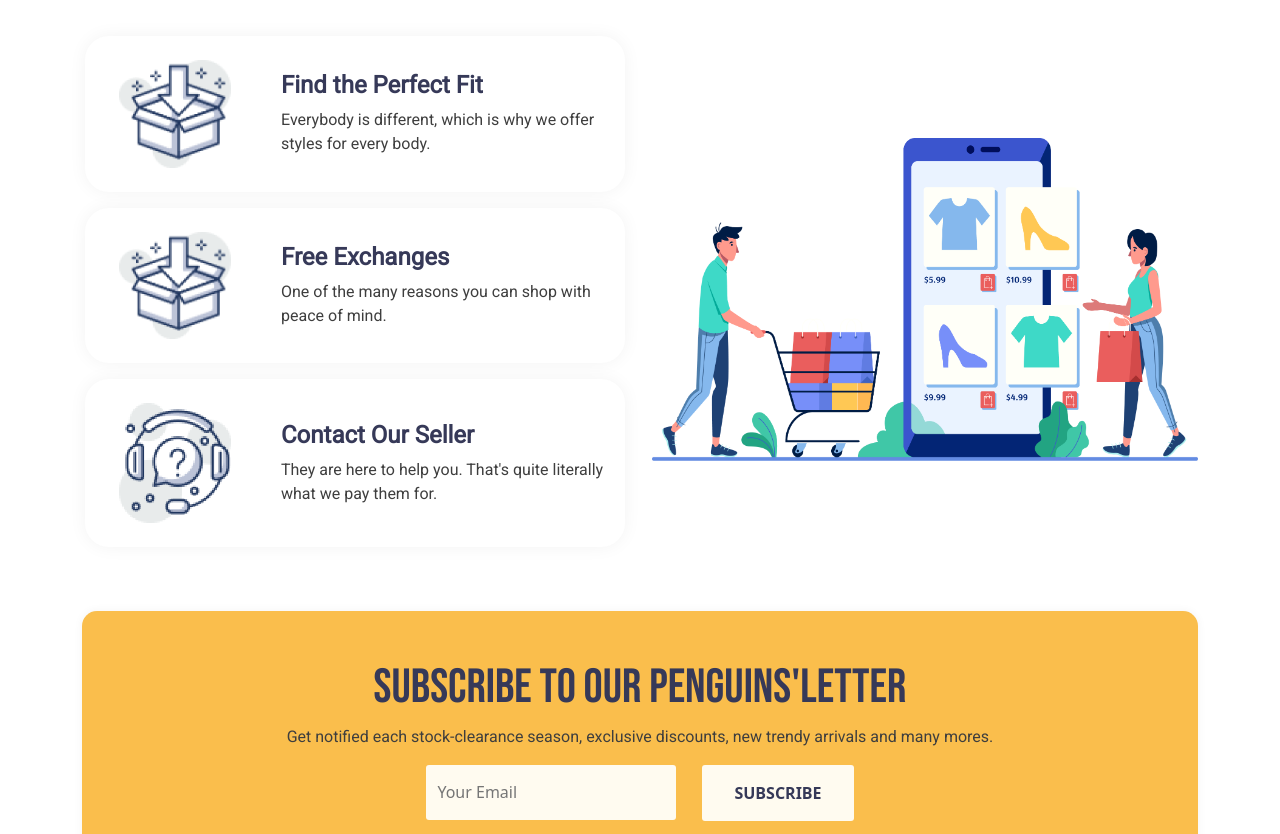
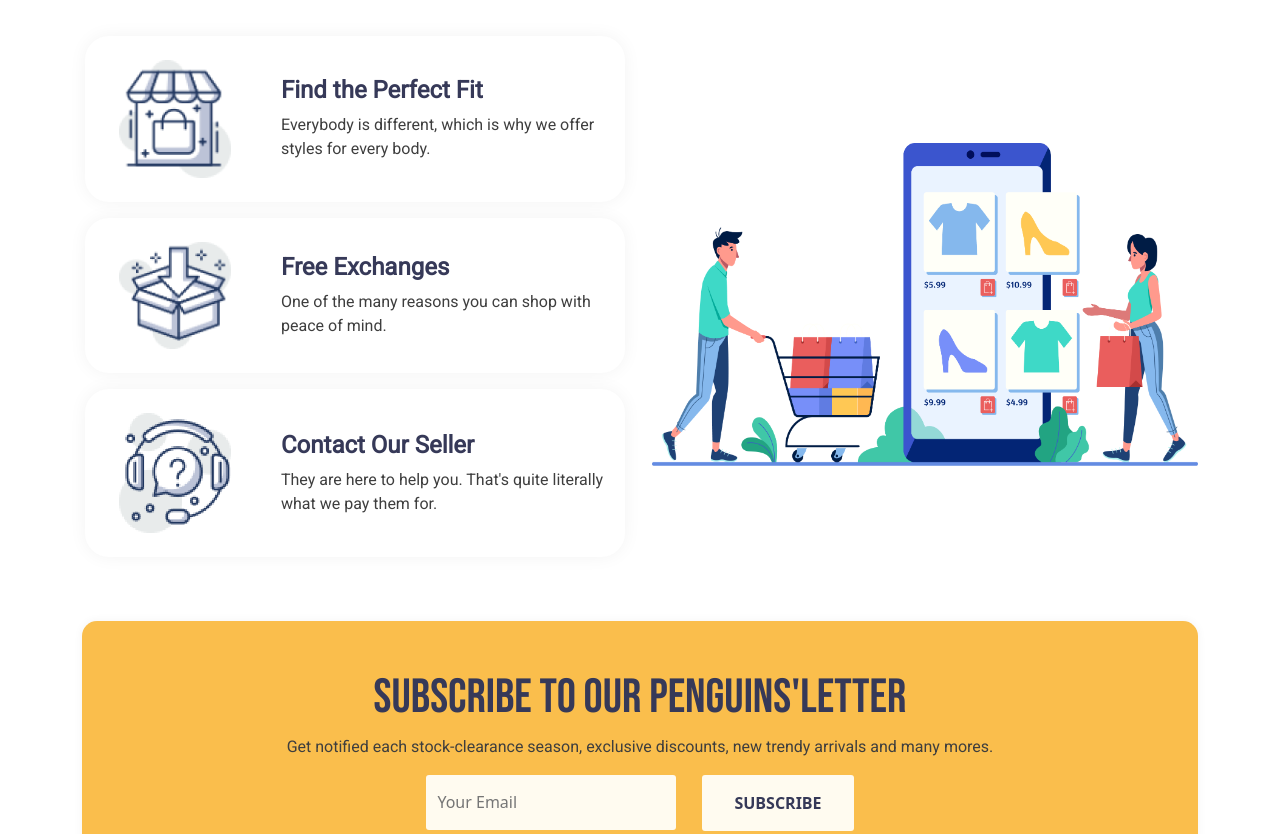
Before and after one commit to SrejonKhan/responsive-landing-page, a plain HTML site: page index.html in a window 1280 px wide. Shown: the part 2042-2876 px from the top of the page. Drawn offline with nearby package versions, Linux system fonts and the light colour scheme.

Commit message:
card thumbnail fixed

```diff
--- a/index.html
+++ b/index.html
@@ -286,7 +286,7 @@
                       style="width: 10rem; margin: 0 auto"
                     >
                       <img
-                        src="images/icons/box.png"
+                        src="images/icons/shop.png"
                         alt="..."
                         class="w-100 p-4 mx-auto my-auto"
                       />
```
